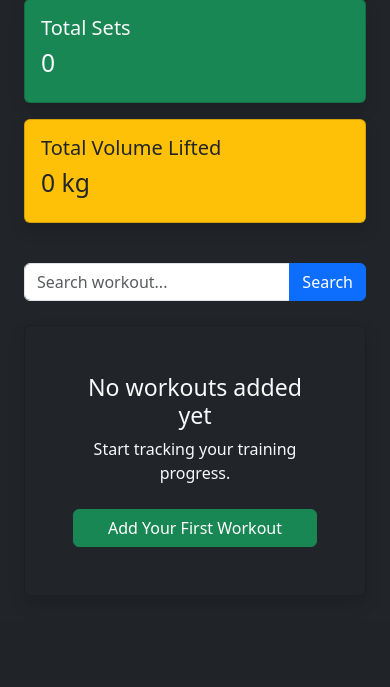
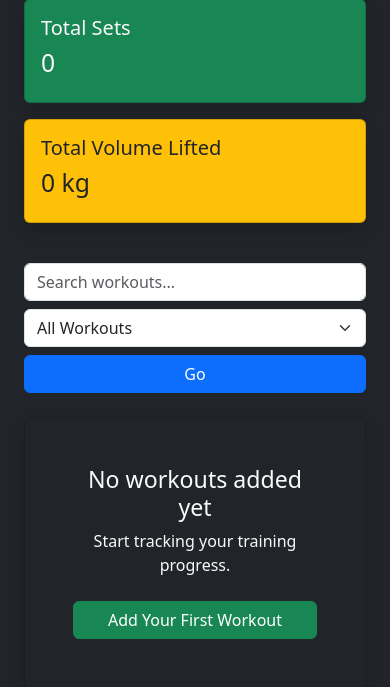
Before and after one commit to DarthCookie45/Workout-tracker-app, a Django app: page / in a window 390 px wide. Shown: the part 387-1074 px from the top of the page. Before the commit the page ends 934 px from the top, so only its background shows below. Run offline with Django 5.2, Linux system fonts and the light colour scheme; data that the repository does not hold is empty.

Commit message:
Add filtering options to search bar

```diff
--- a/tracker/templates/tracker/home.html
+++ b/tracker/templates/tracker/home.html
@@ -43,16 +43,65 @@
   </div>
 
   <form method="GET" class="mb-4">
-    <div class="input-group">
+    <div class="row g-2">
+      <div class="col-md-8">
         <input
           type="text"
           name="search"
           class="form-control"
-        placeholder="Search workout..."
+          placeholder="Search workouts..."
           value="{{ search_query }}"
         />
+      </div>
 
-      <button class="btn btn-primary" type="submit">Search</button>
+      <div class="col-md-3">
+        <select name="filter" class="form-select">
+          <option value="">All Workouts</option>
+
+          <option
+            value="newest"
+            {%
+            if
+            filter_option=""
+            ="newest"
+            %}selected{%
+            endif
+            %}
+          >
+            Most Recent
+          </option>
+
+          <option
+            value="oldest"
+            {%
+            if
+            filter_option=""
+            ="oldest"
+            %}selected{%
+            endif
+            %}
+          >
+            Oldest
+          </option>
+
+          <option
+            value="highest_volume"
+            {%
+            if
+            filter_option=""
+            ="highest_volume"
+            %}selected{%
+            endif
+            %}
+          >
+            Highest Volume
+          </option>
+        </select>
+      </div>
+
+      <div class="col-md-1 d-grid">
+        <button class="btn btn-primary" type="submit">Go</button>
+      </div>
     </div>
   </form>
 
--- a/tracker/views.py
+++ b/tracker/views.py
@@ -3,20 +3,42 @@ from .models import Workout
 from .forms import WorkoutForm
 
 # Create your views here.
+# Homepage / Dashboard
 def home(request):
 
     workouts = Workout.objects.all().order_by('-workout_date')
 
     search_query = request.GET.get('search', '')
+    filter_option = request.GET.get('filter', '')
 
+    # Search filtering
     if search_query:
         workouts = workouts.filter(
             workout_name__icontains=search_query
         )
 
-    total_workouts = workouts.count()
+    # Workout ordering filters
+    if filter_option == 'oldest':
+        workouts = workouts.order_by('workout_date')
 
-    total_sets = sum(workout.sets for workout in workouts)
+    elif filter_option == 'newest':
+        workouts = workouts.order_by('-workout_date')
+
+    elif filter_option == 'highest_volume':
+        workouts = sorted(
+            workouts,
+            key=lambda workout: (
+                workout.weight * workout.sets * workout.reps
+            ),
+            reverse=True
+        )
+
+    # Dashboard statistics
+    total_workouts = len(workouts)
+
+    total_sets = sum(
+        workout.sets for workout in workouts
+    )
 
     total_weight = sum(
         workout.weight * workout.sets * workout.reps
@@ -31,12 +53,18 @@ def home(request):
         'total_sets': total_sets,
         'total_weight': total_weight,
         'recent_workouts': recent_workouts,
+        'search_query': search_query,
+        'filter_option': filter_option,
     }
 
     return render(request, 'tracker/home.html', context)
 
+
+# Add workout
 def add_workout(request):
+
     if request.method == "POST":
+
         form = WorkoutForm(request.POST)
 
         if form.is_valid():
@@ -46,15 +74,24 @@ def add_workout(request):
     else:
         form = WorkoutForm()
 
-    return render(request, 'tracker/add_workout.html', {'form': form})
+    return render(
+        request,
+        'tracker/add_workout.html',
+        {'form': form}
+    )
 
+
+# Edit workout
 def edit_workout(request, workout_id):
 
     workout = Workout.objects.get(id=workout_id)
 
     if request.method == 'POST':
 
-        form = WorkoutForm(request.POST, instance=workout)
+        form = WorkoutForm(
+            request.POST,
+            instance=workout
+        )
 
         if form.is_valid():
             form.save()
@@ -67,8 +104,14 @@ def edit_workout(request, workout_id):
         'form': form
     }
 
-    return render(request, 'tracker/edit_workout.html', context)
+    return render(
+        request,
+        'tracker/edit_workout.html',
+        context
+    )
 
+
+# Delete workout
 def delete_workout(request, workout_id):
 
     workout = Workout.objects.get(id=workout_id)
@@ -81,4 +124,8 @@ def delete_workout(request, workout_id):
         'workout': workout
     }
 
-    return render(request, 'tracker/delete_workout.html', context)
+    return render(
+        request,
+        'tracker/delete_workout.html',
+        context
+    )
```
Also changed, not shown: README.md. Lines whose indentation alone changed are shown as unchanged.
